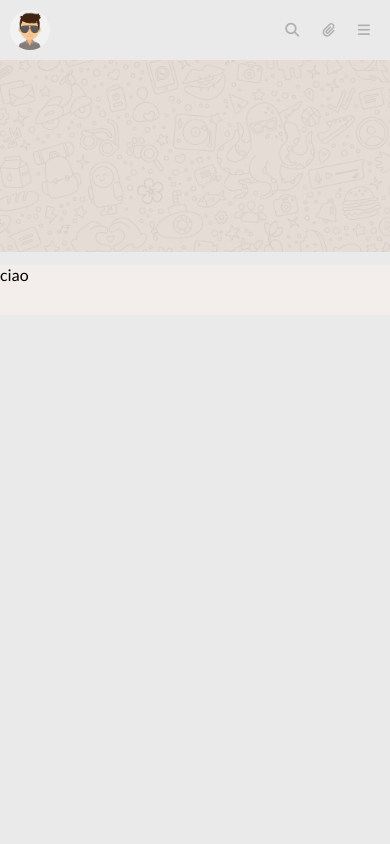
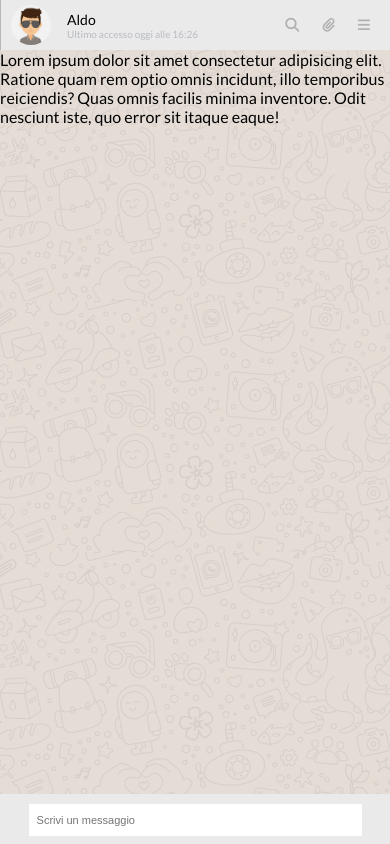
Before and after one commit to federicoalagna/html-css-boolzapp, a plain HTML site: page index.html in a window 390 px wide. Drawn offline with Linux system fonts and the light colour scheme.

Commit message:
searchbar and overflow

```diff
--- a/index.html
+++ b/index.html
@@ -144,7 +144,14 @@
         </div>
         <div class="col70">
           <header id="header-right">
-            <img class="avatar" src="img/avatar_2.jpg" alt="" />
+            <div class="aldo">
+              <img class="avatar" src="img/avatar_2.jpg" alt="" />
+              <div class="rem1">
+                <div class="size14">Aldo</div>
+                <div class="grey-text">Ultimo accesso oggi alle 16:26</div>
+              </div>
+            </div>
+
             <div class="icons">
               <i class="fas fa-magnifying-glass py10"></i>
               <i class="fas fa-paperclip py10"></i>
@@ -152,9 +159,16 @@
             </div>
           </header>
           <div class="chat">
-            <img src="img/mine.jpg" alt="" />
+            Lorem ipsum dolor sit amet consectetur adipisicing elit. Ratione
+            quam rem optio omnis incidunt, illo temporibus reiciendis? Quas
+            omnis facilis minima inventore. Odit nesciunt iste, quo error sit
+            itaque eaque!
           </div>
-          <div class="keyboard">ciao</div>
+          <div id="keyboard">
+            <i class="icon fas fa-face-smile"></i>
+            <input id="bar2" type="text" placeholder=" Scrivi un messaggio" />
+            <i class="icon fas fa-microphone"></i>
+          </div>
         </div>
       </div>
     </div>
--- a/style.css
+++ b/style.css
@@ -49,6 +49,7 @@ header {
   justify-content: space-between;
   align-items: center;
   padding: 10px;
+  height: 50px;
 }
 
 .keyboard {
@@ -60,7 +61,7 @@ header {
 .container {
   margin: 0 auto;
   width: 80%;
-  height: 90%;
+  height: 90vh;
   background-color: #eaeaea;
   overflow: hidden;
 }
@@ -81,6 +82,7 @@ ul {
 }
 .col30 {
   width: 30%;
+  height: 90vh;
   flex-shrink: 0;
   display: flex;
   flex-direction: column;
@@ -88,10 +90,15 @@ ul {
 
 .col70 {
   flex-grow: 1;
+  height: 90vh;
 }
 
 .header-right {
   justify-content: space-between;
+}
+
+#header-right {
+  border-left: 0.3px solid rgb(183, 183, 183);
 }
 
 .icons-column {
@@ -131,10 +138,12 @@ i {
 
 li {
   border-bottom: 0.3px solid rgb(183, 183, 183);
+  padding: 5px;
 }
 
 .icons {
   justify-content: space-between;
+  flex-shrink: 0;
 }
 .avatar {
   height: 40px;
@@ -148,12 +157,25 @@ li {
   justify-content: center;
 }
 
+.aldo {
+  display: flex;
+  align-items: center;
+  flex-shrink: 0;
+}
 #bar {
   border: none;
   margin: 5px 5px 5px 0px;
   width: 95%;
   font-size: 10px;
   padding: 8px 0px;
+}
+
+#bar2 {
+  border: none;
+
+  width: 85%;
+  font-size: 11px;
+  padding: 8px 5px;
 }
 
 .lens {
@@ -175,12 +197,13 @@ li {
 .messages {
   background-color: white;
   overflow-y: auto;
-  height: 100%;
+  height: 70vh;
   display: flex;
 }
 
 .chat {
   height: calc(100% - 50px - 50px);
+  background-image: url(img/mine.jpg);
 }
 
 #bell {
@@ -189,6 +212,13 @@ li {
   font-size: 15px;
   color: #8fdafc;
   border-radius: 50%;
+}
+
+#keyboard {
+  align-items: center;
+  display: flex;
+  padding: 10px;
+  justify-content: space-around;
 }
 /* UTILITY */
 
@@ -259,6 +289,11 @@ li {
 
   .col30 {
     width: 10%;
+    height: 100vh;
+  }
+
+  .col70 {
+    height: 100vh;
   }
 
   .notify {
@@ -270,7 +305,7 @@ li {
   }
 
   .messages {
-    height: 100%;
+    height: 100vh;
   }
 
   #left .icons {
@@ -288,6 +323,10 @@ li {
   .content {
     justify-content: center;
   }
+
+  li {
+    border: none;
+  }
 }
 
 /* mobile */
@@ -295,15 +334,20 @@ li {
   .col30 {
     display: none;
   }
+
+  .col70 {
+    height: 100vh;
+  }
+
+  #keyboard .icon {
+    display: none;
+  }
+
+  #bar2 {
+    border: none;
+
+    width: 90%;
+    font-size: 11px;
+    padding: 10px 5px;
+  }
 }
-
-/*               <div class="last-online">
-                <div class="card-image">
-                  <img class="avatar" src="img/avatar_2.jpg" alt="" />
-                </div>
-                <div class="text rem1">
-                  <div class="size14">Aldo</div>
-                  <div class="grey-text">Ultimo accesso oggi alle 16:26</div>
-                </div>
-              </div>
- */
```
